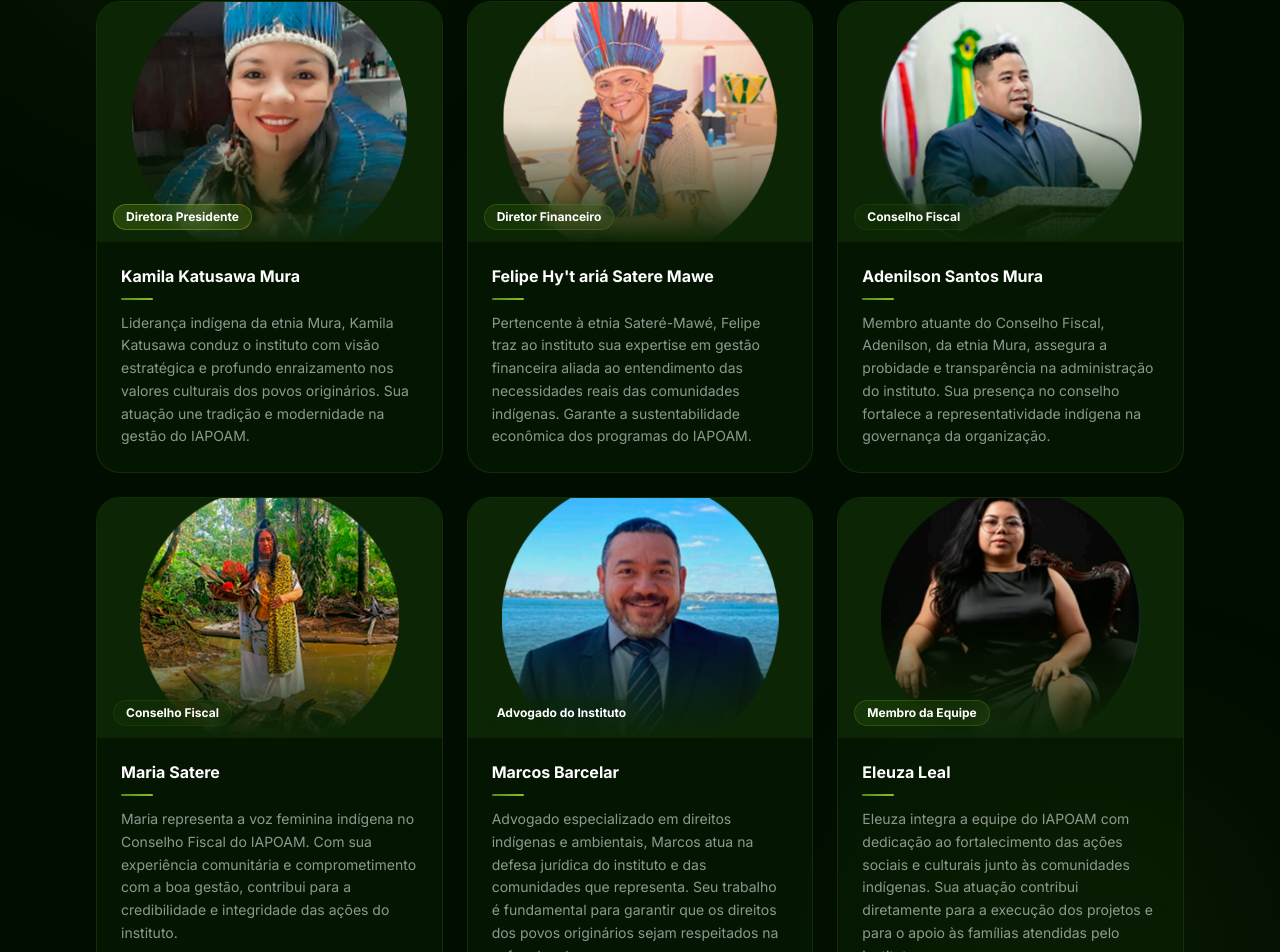
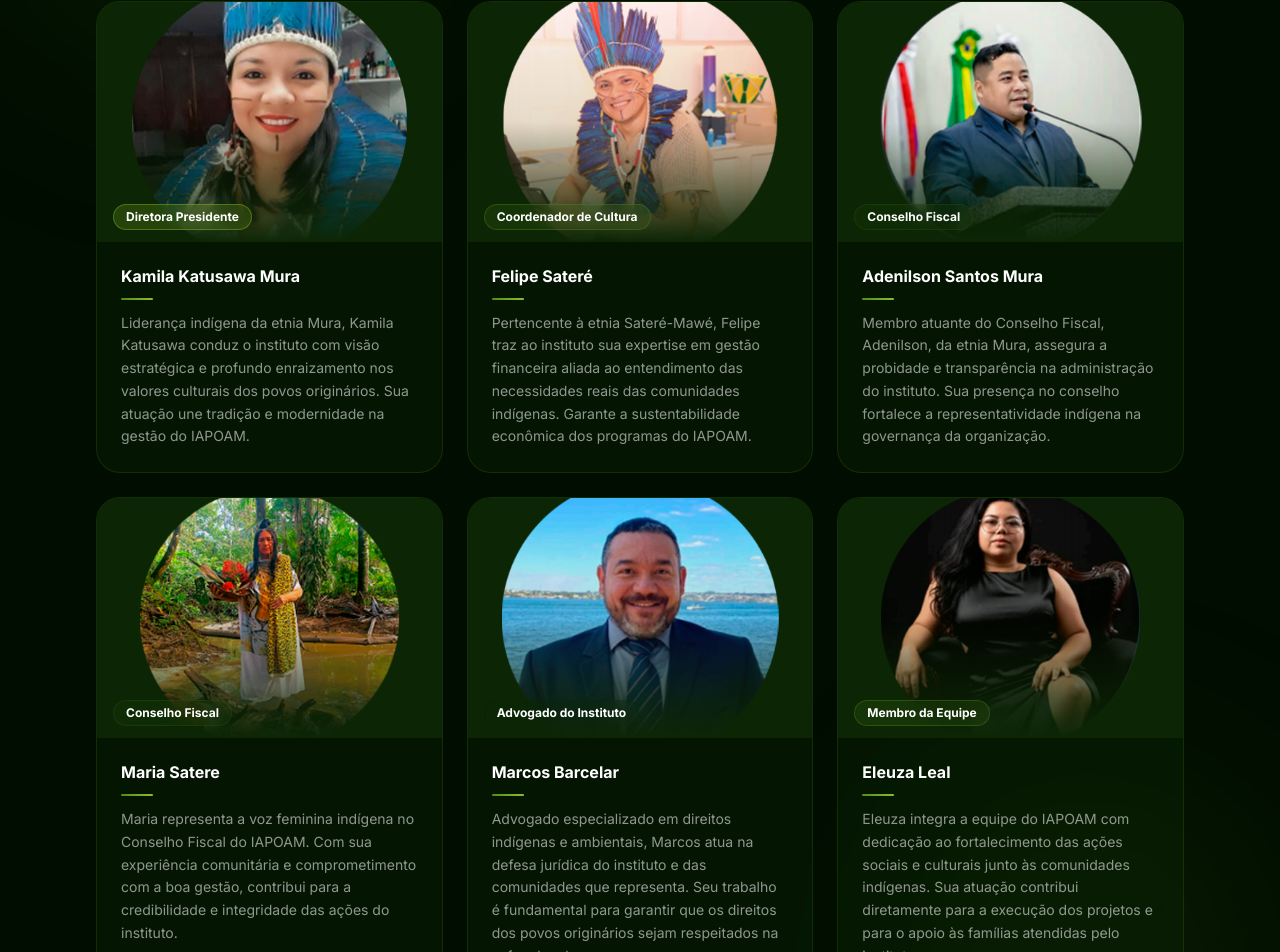
Before and after one commit to ewertonpinheiroo/instituto_indigena, a Next.js app: page / in a window 1280 px wide. Shown: the part 8711-9663 px from the top of the page. Built offline with nearby package versions, Linux system fonts and the light colour scheme.

Commit message:
Att Nome e Cargo

```diff
--- a/app/components/Equipe.tsx
+++ b/app/components/Equipe.tsx
@@ -11,8 +11,8 @@ const team = [
     photo: "/kamilaequipe.png",
   },
   {
-    name: "Felipe Hy't ariá Satere Mawe",
-    role: "Diretor Financeiro",
+    name: "Felipe Sateré",
+    role: "Coordenador de Cultura",
     roleTag: "bg-[#548C1C]/15 text-[#ffffff] border-[#548C1C]/35",
     bio: "Pertencente à etnia Sateré-Mawé, Felipe traz ao instituto sua expertise em gestão financeira aliada ao entendimento das necessidades reais das comunidades indígenas. Garante a sustentabilidade econômica dos programas do IAPOAM.",
     photo: "/felipeequipe.png",
```
